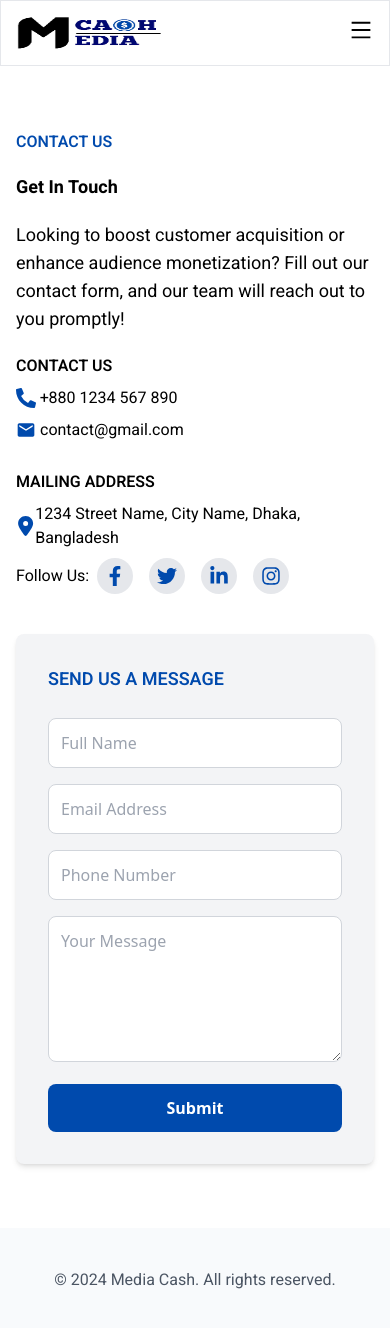
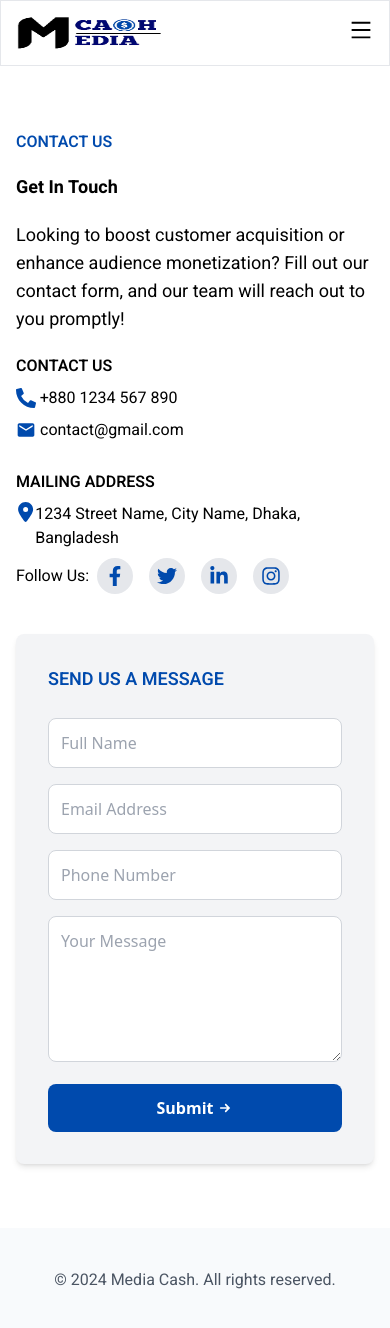
Before and after one commit to mdanamulhasan201/network_landingPage, a React (Vite) app: page /contact in a window 390 px wide. Shown: the top 1328 px of the page. Built offline with nearby package versions, Linux system fonts and the light colour scheme.

Commit message:
contact us fade added

```diff
--- a/src/components/Home/ContactUs.jsx
+++ b/src/components/Home/ContactUs.jsx
@@ -7,7 +7,7 @@ import "aos/dist/aos.css";
 const ContactUs = () => {
     useEffect(() => {
         AOS.init({
-            duration: 10000,
+            duration: 3000,
             once: false,
             mirror: true,
         });
--- a/src/components/Home/Partner.jsx
+++ b/src/components/Home/Partner.jsx
@@ -7,7 +7,7 @@ import "aos/dist/aos.css";
 const Partner = () => {
     useEffect(() => {
         AOS.init({
-            duration: 15000,
+            duration: 4000,
             once: false,
             mirror: true,
         });
--- a/src/components/shared/Navbar.jsx
+++ b/src/components/shared/Navbar.jsx
@@ -213,13 +213,13 @@ const ResponsiveNavbar = () => {
                                     />
 
                                     {/* Additional Mobile Links */}
-                                    <Link
+                                    {/* <Link
                                         to="/join"
                                         className={`block py-2 hover:text-gray-500 transform duration-300 ${getActiveClass('/join')}`}
                                         onClick={toggleMobileMenu}
                                     >
                                         Join Us
-                                    </Link>
+                                    </Link> */}
                                     <Link
                                         to="/contact"
                                         className={`block py-2 hover:text-gray-500 transform duration-300 ${getActiveClass('/contact')}`}
@@ -255,7 +255,7 @@ const ResponsiveNavbar = () => {
                     />
 
                     {/* Additional Links */}
-                    <Link to="/join" className={`hover:text-gray-500 transform duration-300 ${getActiveClass('/join')}`}>Join Us</Link>
+                    {/* <Link to="/join" className={`hover:text-gray-500 transform duration-300 ${getActiveClass('/join')}`}>Join Us</Link> */}
                     <Link to="/contact" className={`hover:text-gray-500 transform duration-300 ${getActiveClass('/contact')}`}>Contact</Link>
                     <Link
                         to="/login"
--- a/src/page/ContactUs.jsx
+++ b/src/page/ContactUs.jsx
@@ -3,10 +3,20 @@ import { FaLocationDot } from 'react-icons/fa6';
 import { MdEmail } from 'react-icons/md';
 import { FaFacebookF, FaTwitter, FaLinkedinIn, FaInstagram } from 'react-icons/fa';
 import { useForm } from 'react-hook-form';
-import { useState } from 'react';
+import { useEffect, useState } from 'react';
 import { toast } from 'react-toastify';
+import { TiArrowRight } from 'react-icons/ti';
+import AOS from "aos";
+import "aos/dist/aos.css";
 
 const ContactUs = () => {
+    useEffect(() => {
+        AOS.init({
+            duration: 1000,
+            once: false,
+            mirror: true,
+        });
+    }, []);
     const socialLinks = [
         { id: 1, icon: <FaFacebookF />, url: "https://www.facebook.com" },
         { id: 2, icon: <FaTwitter />, url: "https://www.twitter.com" },
@@ -33,14 +43,14 @@ const ContactUs = () => {
                 position: "top-right",
                 autoClose: 3000,
             });
-            reset(); // Clear the form fields
+            reset();
         }, 2000);
     };
 
     return (
         <div className='max-w-screen-xl mx-auto px-4 py-16 flex flex-col lg:flex-row gap-10'>
             {/* Left Side - Contact Info */}
-            <div className='flex flex-col gap-5 justify-center lg:w-1/2'>
+            <div className='flex flex-col gap-5 justify-center lg:w-1/2' data-aos="fade-right">
                 <h3 className='font-heebo font-semibold uppercase text-Blue'>Contact us</h3>
                 <h1 className='font-heebo font-bold text-lg xl:text-5xl'>Get In Touch</h1>
 
@@ -67,7 +77,7 @@ const ContactUs = () => {
                     {/* Address and Social Icons */}
                     <div className='flex flex-col gap-2 mt-5 md:mt-0'>
                         <h2 className='uppercase font-semibold font-heebo'>Mailing Address</h2>
-                        <div className='flex items-center'>
+                        <div className='flex items-start md:items-center'>
                             <FaLocationDot className='text-Blue text-xl' />
                             <p className='text-md font-heebo'>1234 Street Name, City Name, Dhaka, Bangladesh</p>
                         </div>
@@ -94,7 +104,7 @@ const ContactUs = () => {
             </div>
 
             {/* Right Side - Contact Form */}
-            <div className='lg:w-1/2 bg-gray-100 p-8 rounded-lg shadow-md'>
+            <div className='lg:w-1/2 bg-gray-100 p-8 rounded-lg shadow-md' data-aos="fade-left">
                 <h2 className='font-heebo font-semibold uppercase text-Blue mb-6 text-lg'>Send Us a Message</h2>
                 <form className='flex flex-col gap-4' onSubmit={handleSubmit(onSubmit)}>
                     {/* Full Name */}
@@ -176,7 +186,7 @@ const ContactUs = () => {
                     {/* Submit Button */}
                     <button
                         type='submit'
-                        className='bg-Blue text-white font-semibold p-3 rounded-lg hover:bg-blue-700 transition duration-300 flex items-center justify-center'
+                        className='bg-Blue hover:bg-Blue-hover text-white font-semibold p-3 rounded-lg transition duration-300 flex items-center justify-center'
                         disabled={isLoading}
                     >
                         {isLoading ? (
@@ -184,6 +194,8 @@ const ContactUs = () => {
                         ) : (
                             "Submit"
                         )}
+
+                        <TiArrowRight className="text-xl" />
                     </button>
                 </form>
             </div>
```
